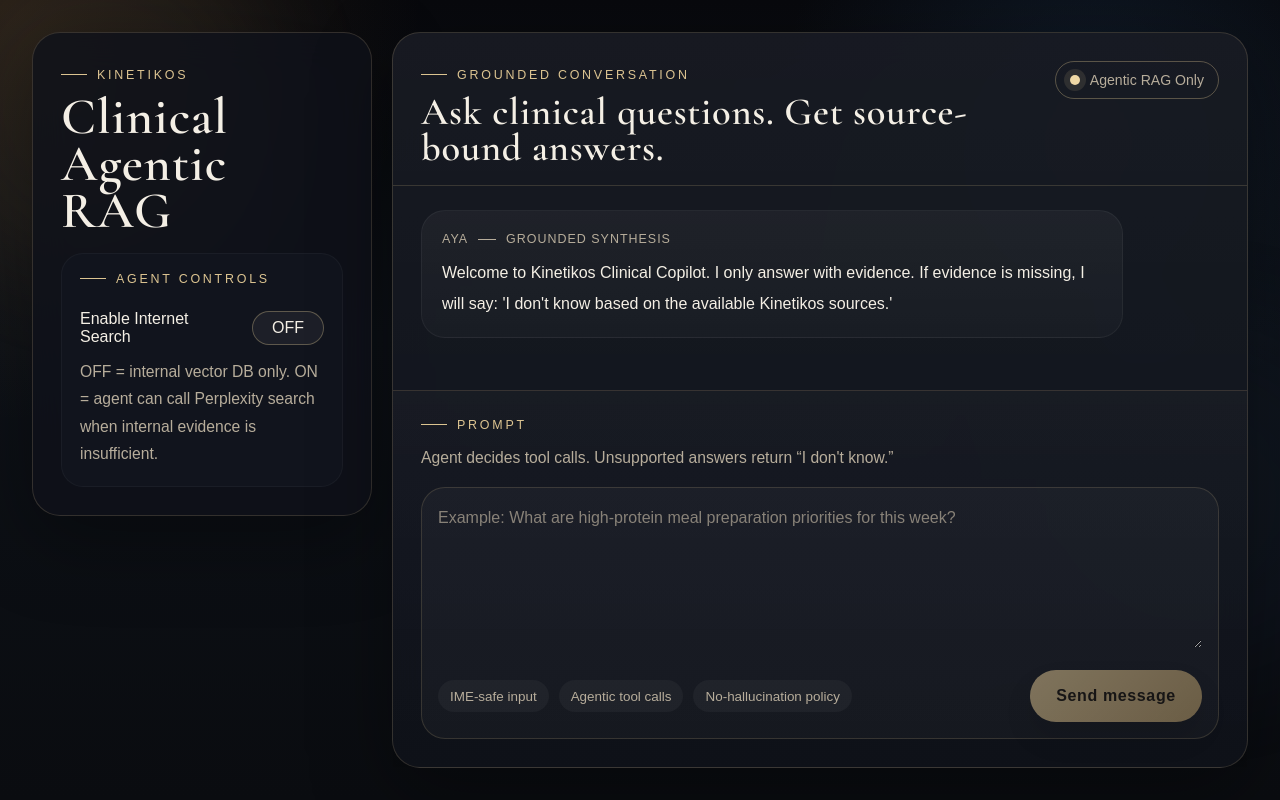
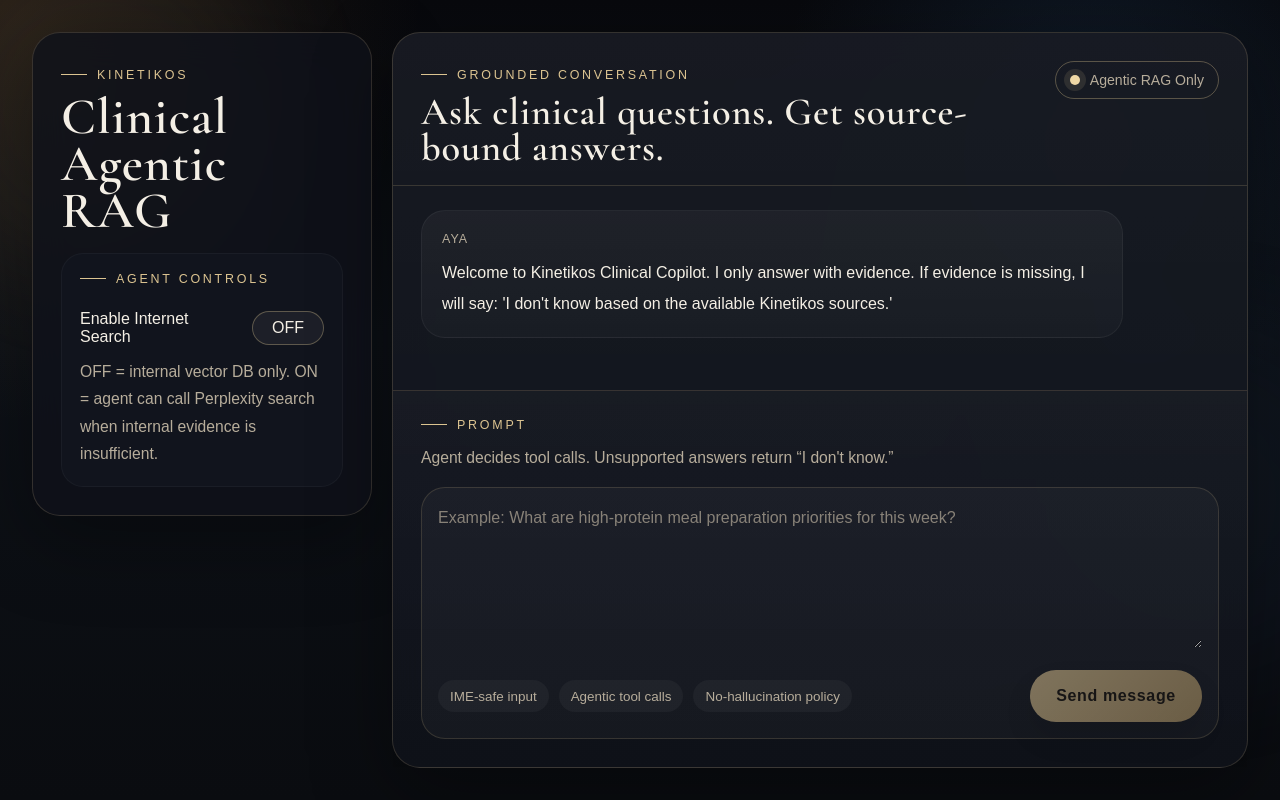
Before and after one commit to bitlabsdevteam/Kinetikos-Knowledge-Copilot, a Next.js app: page / in a window 1280 px wide. Built offline with nearby package versions, Linux system fonts and the light colour scheme; a web font is replaced by a local one.

Commit message:
chore(ui): remove message tone labels next to AYA/User

```diff
--- a/components/chat-shell.tsx
+++ b/components/chat-shell.tsx
@@ -161,8 +161,6 @@
               <article key={message.id} className={`message-card message-${message.role}`}>
                 <div className="message-meta">
                   <span className="message-role">{message.role === 'assistant' ? 'AYA' : 'User'}</span>
-                  <span className="message-divider" />
-                  <span className="message-tone">{message.role === 'assistant' ? 'Grounded synthesis' : 'Prompt'}</span>
                 </div>
                 <p>{message.text}</p>
 
```
